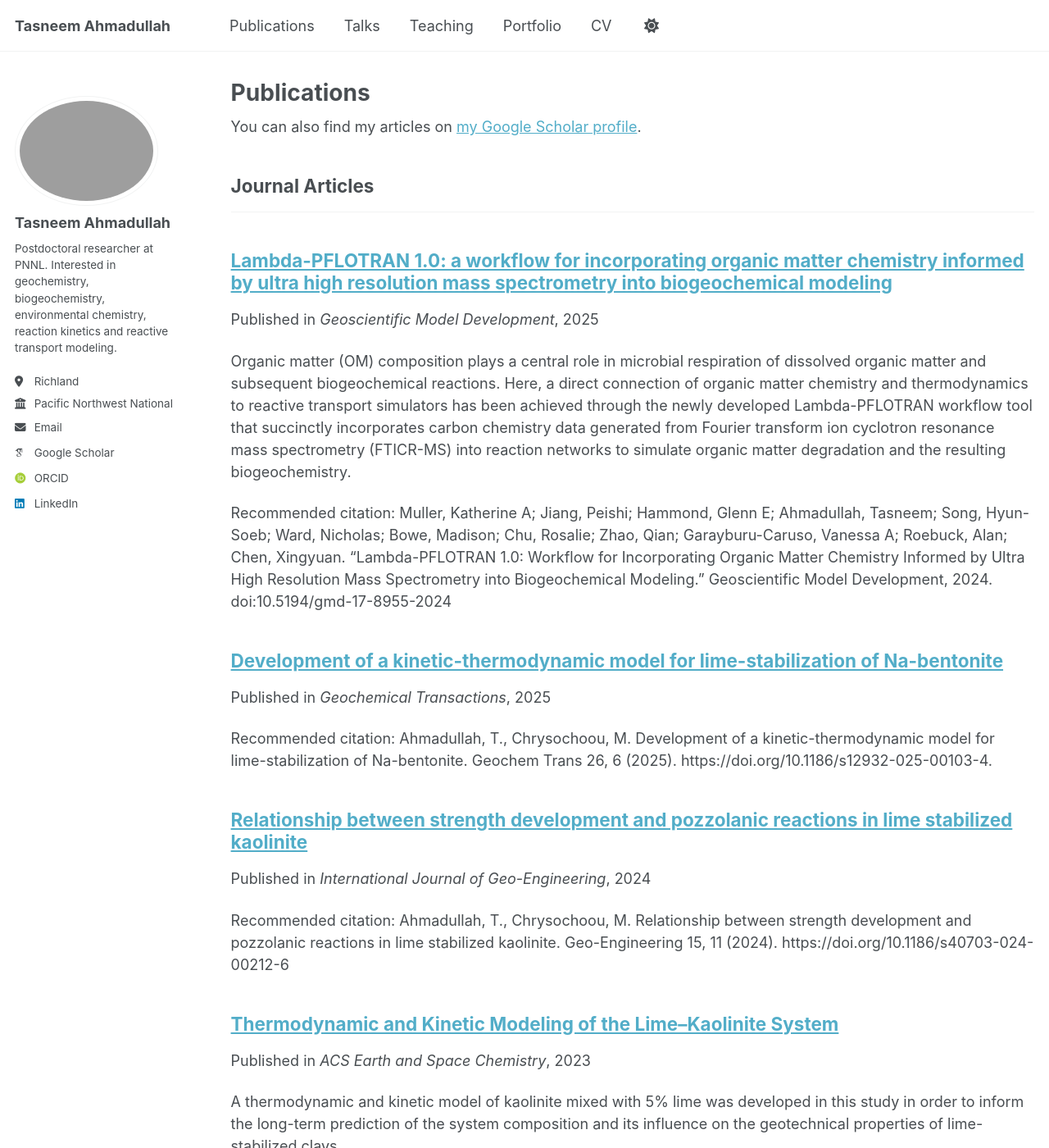
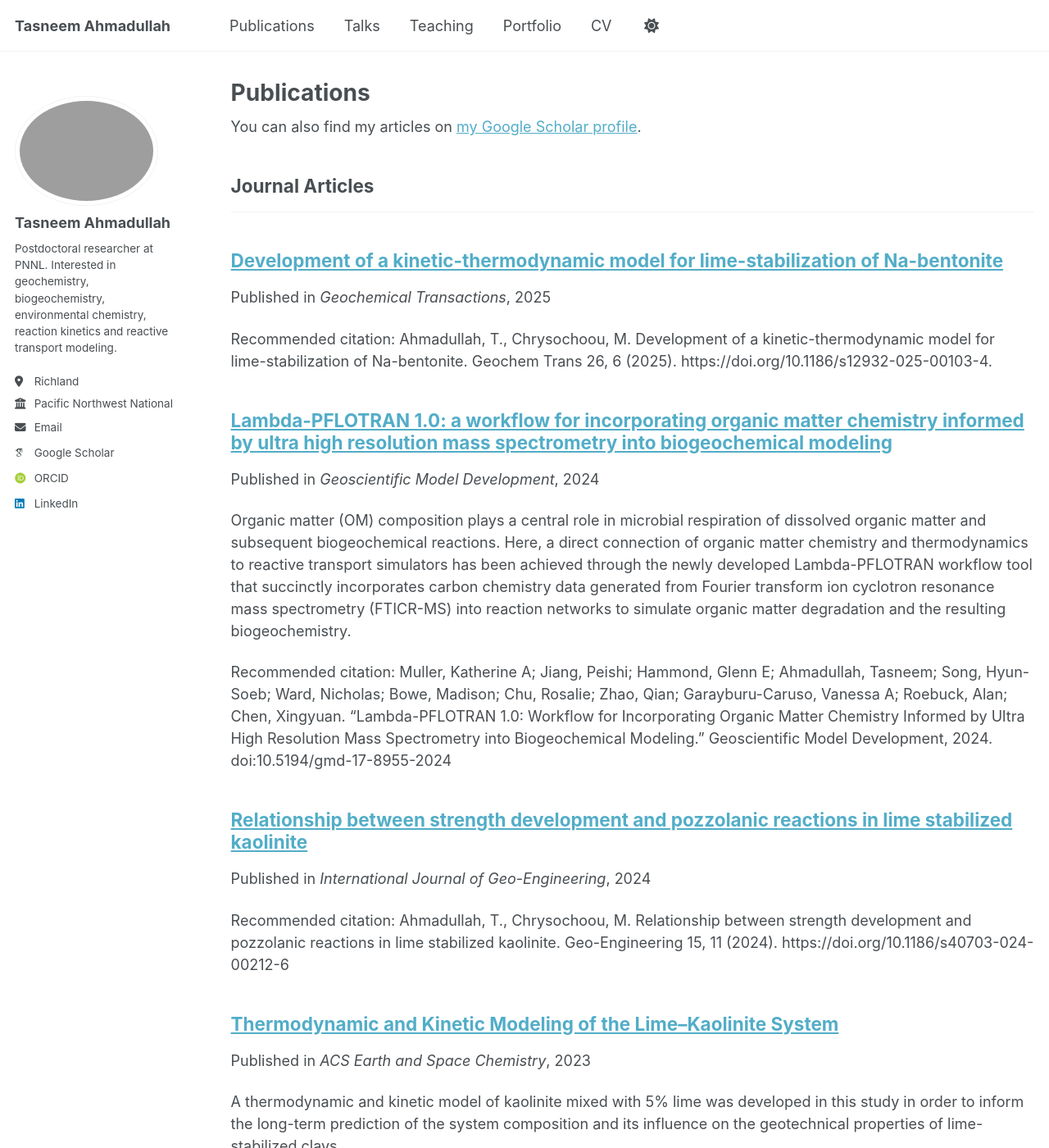
Before and after one commit to tasneemAhmadullah/tasneemahmadullah.github.io, a Jekyll site: the page built from _pages/publications.html, in a window 1280 px wide and 1400 px high. Shown: the whole window at 82% size. Built offline with Jekyll 4.4.1, drawn with Linux system fonts in a browser that asks for light colours; some web fonts are replaced; a script that is not in the unit is left out.

Commit message:
Update 2025-10-01-gmd.md

```diff
--- a/_publications/2025-10-01-gmd.md
+++ b/_publications/2025-10-01-gmd.md
@@ -4,6 +4,7 @@ collection: publications
 category: manuscripts
 permalink: https://gmd.copernicus.org/articles/17/8955/2024/
 excerpt: "Organic matter (OM) composition plays a central role in microbial respiration of dissolved organic matter and subsequent biogeochemical reactions. Here, a direct connection of organic matter chemistry and thermodynamics to reactive transport simulators has been achieved through the newly developed Lambda-PFLOTRAN workflow tool that succinctly incorporates carbon chemistry data generated from Fourier transform ion cyclotron resonance mass spectrometry (FTICR-MS) into reaction networks to simulate organic matter degradation and the resulting biogeochemistry."
+date: 2024-12-19
 venue: 'Geoscientific Model Development'
 citation: ' Muller, Katherine A; Jiang, Peishi; Hammond, Glenn E; Ahmadullah, Tasneem; Song, Hyun-Soeb; Ward, Nicholas; Bowe, Madison; Chu, Rosalie; Zhao, Qian; Garayburu-Caruso, Vanessa A; Roebuck, Alan; Chen, Xingyuan. “Lambda-PFLOTRAN 1.0: Workflow for Incorporating Organic Matter Chemistry Informed
 by Ultra High Resolution Mass Spectrometry into Biogeochemical Modeling.” Geoscientific Model Development, 2024. doi:10.5194/gmd-17-8955-2024'
```
